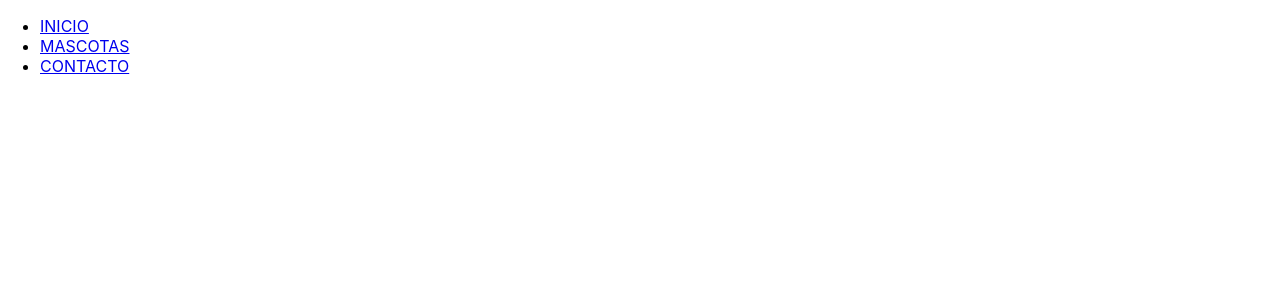
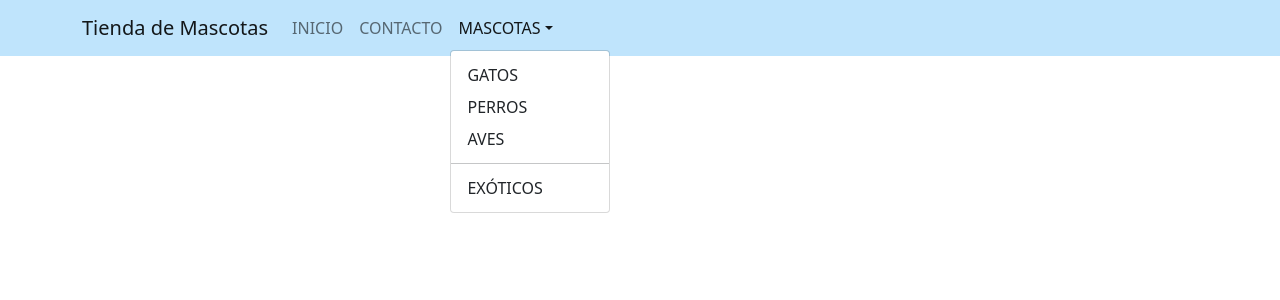
Before and after one commit to CastroMayra/idea-becerra-castro, a React (Create React App) app: page / in a window 1280 px wide. Both pictures are taken after a click on the button "MASCOTAS". Shown: the top 300 px of the page. Built offline with nearby package versions, Linux system fonts and the light colour scheme.

Commit message:
Se agrega BootStrap al Menú

```diff
--- a/package.json
+++ b/package.json
@@ -6,7 +6,9 @@
     "@testing-library/jest-dom": "^5.16.1",
     "@testing-library/react": "^12.1.2",
     "@testing-library/user-event": "^13.5.0",
+    "bootstrap": "^5.1.3",
     "react": "^17.0.2",
+    "react-bootstrap": "^2.1.0",
     "react-dom": "^17.0.2",
     "react-scripts": "5.0.0",
     "web-vitals": "^2.1.2"
--- a/src/components/NavBar.jsx
+++ b/src/components/NavBar.jsx
@@ -1,16 +1,32 @@
 import React from "react";
+import { Navbar, Container, NavDropdown, Nav, Row, Col } from 'react-bootstrap';
+
 
 export default function NavBar() {
-        return (
-            <>
-                <div>
-                    <ul>
-                        <li><a href="#">INICIO</a></li>
-                        <li><a href="#">MASCOTAS</a></li>
-                        <li><a href="#">CONTACTO</a></li>
-                    </ul>
-                </div>
-            </>
+    return (
+        <>
+            <Navbar bg="#BFE4FC" expand="lg" style={{backgroundColor:'#BFE4FC'}}>
+                <Container>
+                    <Navbar.Brand href="#inicio">Tienda de Mascotas</Navbar.Brand>
+                    <Navbar.Toggle aria-controls="basic-navbar-nav" />
+                    <Navbar.Collapse id="basic-navbar-nav">
+                        <Nav className="me-auto">
+                            <Nav.Link href="#inicio">INICIO</Nav.Link>
+                            <Nav.Link href="#contacto">CONTACTO</Nav.Link>
+                            <NavDropdown title="MASCOTAS" id="basic-nav-dropdown">
+                                <NavDropdown.Item href="#action/3.1">GATOS</NavDropdown.Item>
+                                <NavDropdown.Item href="#action/3.2">PERROS</NavDropdown.Item>
+                                <NavDropdown.Item href="#action/3.3">AVES</NavDropdown.Item>
+                                <NavDropdown.Divider />
+                                <NavDropdown.Item href="#action/3.4">EXÓTICOS</NavDropdown.Item>
+                            </NavDropdown>
+                        </Nav>
+                    </Navbar.Collapse>
+                </Container>
+            </Navbar>
 
-        )
+
+        </>
+
+    )
 }
--- a/src/index.js
+++ b/src/index.js
@@ -3,6 +3,7 @@ import ReactDOM from 'react-dom';
 import './index.css';
 import App from './App';
 import reportWebVitals from './reportWebVitals';
+import 'bootstrap/dist/css/bootstrap.min.css';
 
 ReactDOM.render(
   <React.StrictMode>
```
Also changed, not shown: 1 other file (tests, documents, lock files or other folders).
